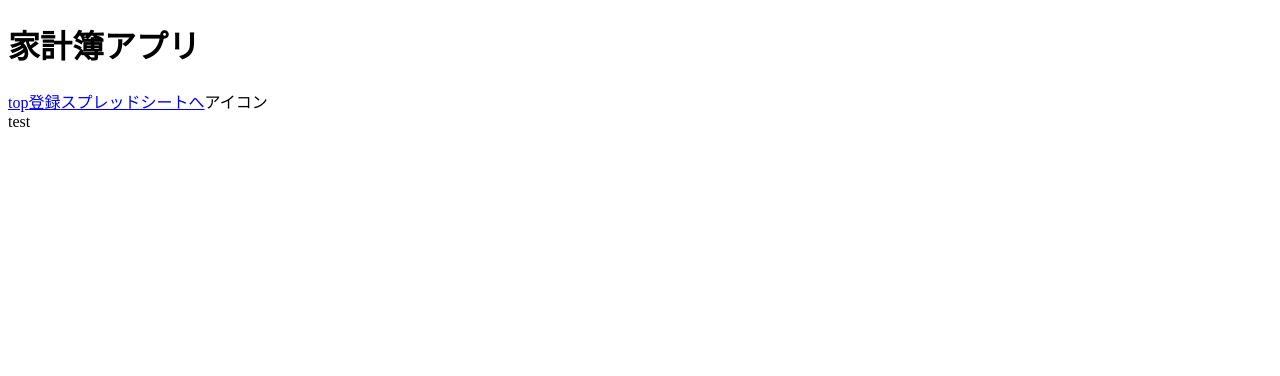
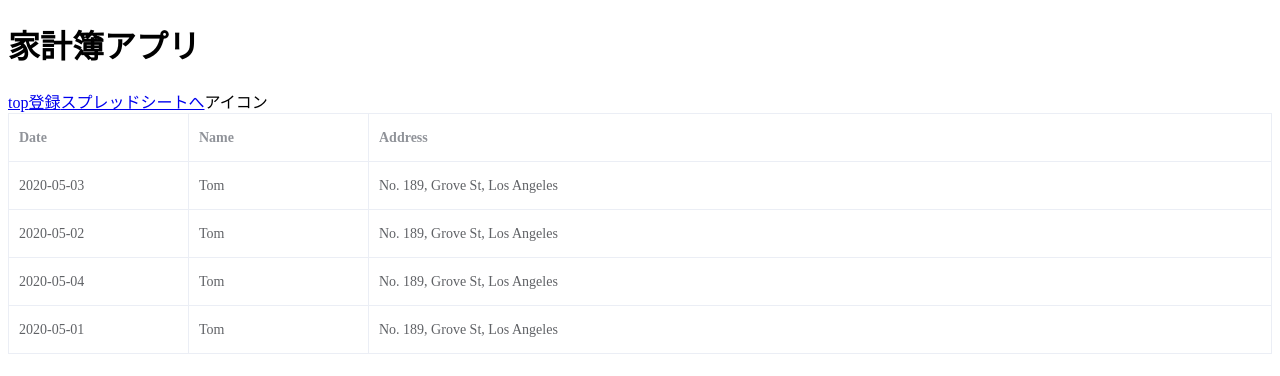
Before and after one commit to westhouseK/financial-manage-front, a Nuxt app: page /test in a window 1280 px wide. Shown: the top 376 px of the page. Built offline with nearby package versions, Linux system fonts and the light colour scheme.

Commit message:
add error page

```diff
--- a/layouts/error.vue
+++ b/layouts/error.vue
@@ -1,11 +1,14 @@
 <template>
   <div>
-    page not fount(うまく動かない)
+    <h1 v-if="error.statusCode === 404">ページが見つかりません</h1>
+    <h1 v-else>予期せぬエラーです</h1>
+    <NuxtLink to="/">Top  </NuxtLink>
   </div>
 </template>
 
 <script>
   export default {
-    layout: 'error' // エラーページ用のカスタムレイアウトを指定できます
+    props: ['error'],
+    layout: 'error'
   }
 </script>
--- a/nuxt.config.js
+++ b/nuxt.config.js
@@ -9,7 +9,7 @@ export default {
   head: {
     title: 'financial-manage',
     htmlAttrs: {
-      lang: 'en'
+      lang: 'ja'
     },
     meta: [
       { charset: 'utf-8' },
--- a/pages/index.vue
+++ b/pages/index.vue
@@ -1,24 +1,43 @@
 <template>
-  <div>
-    <div class="block">
-      <h4>Nuxt.js + Element？</h4>
-      <el-rate v-model="value" :colors="['#2F3D4D', '#64B486', '#4B7C6E']"></el-rate>
-    </div>
-  </div>
+<div>
+  <el-table
+    :data="tableData"
+    style="width: 100%">
+    <el-table-column
+      prop="date"
+      label="Date"
+      width="180">
+    </el-table-column>
+    <el-table-column
+      prop="name"
+      label="Name"
+      width="180">
+    </el-table-column>
+    <el-table-column
+      prop="address"
+      label="Address">
+    </el-table-column>
+  </el-table>
+</div>
 </template>
 
-<style scoped>
-  .block {
-    padding: 0 20px;
+<script>
+import { mapMutaions } from 'vuex';
+
+export default {
+  computed: {
+    todos() {
+      return this.$store.state.todos.tableData;
+    }
+  },
+  data() {
+    return this.$store.state.todos.tableData;
+  },
+  mounted() {
+    // axiosの処理を書く
   }
-</style>
 
-<script>
-export default {
-  data () {
-    return {
-      value: null
-    }
-  }
 }
+
+
 </script>
--- a/pages/test.vue
+++ b/pages/test.vue
@@ -1,3 +1,52 @@
 <template>
-  <div>test</div>
+  <div class="app-container">
+    <el-table
+      v-loading="listLoading"
+      :data="tableData"
+      element-loading-text="Loading"
+      border
+      fit
+      highlight-current-row
+    >
+      <el-table-column
+        prop="date"
+        label="Date"
+        width="180">
+      </el-table-column>
+      <el-table-column
+        prop="name"
+        label="Name"
+        width="180">
+      </el-table-column>
+      <el-table-column
+        prop="address"
+        label="Address">
+      </el-table-column>
+    </el-table>
+  </div>
 </template>
+<script>
+export default {
+  data() {
+    return {
+        tableData: [{
+        date: '2020-05-03',
+        name: 'Tom',
+        address: 'No. 189, Grove St, Los Angeles'
+        }, {
+        date: '2020-05-02',
+        name: 'Tom',
+        address: 'No. 189, Grove St, Los Angeles'
+        }, {
+        date: '2020-05-04',
+        name: 'Tom',
+        address: 'No. 189, Grove St, Los Angeles'
+        }, {
+        date: '2020-05-01',
+        name: 'Tom',
+        address: 'No. 189, Grove St, Los Angeles'
+        }]
+    }
+  }
+}
+</script>
--- /dev/null
+++ b/store/todos.js
@@ -0,0 +1,23 @@
+export const state = () => ({
+    tableData: [{
+        date: '2020-05-03',
+        name: 'Tom',
+        address: 'No. 189, Grove St, Los Angeles'
+        }, {
+        date: '2020-05-02',
+        name: 'Tom',
+        address: 'No. 189, Grove St, Los Angeles'
+        }, {
+        date: '2020-05-04',
+        name: 'Tom',
+        address: 'No. 189, Grove St, Los Angeles'
+        }, {
+        date: '2020-05-01',
+        name: 'Tom',
+        address: 'No. 189, Grove St, Los Angeles'
+        }]
+});
+
+export const mutations = {
+
+}
```
